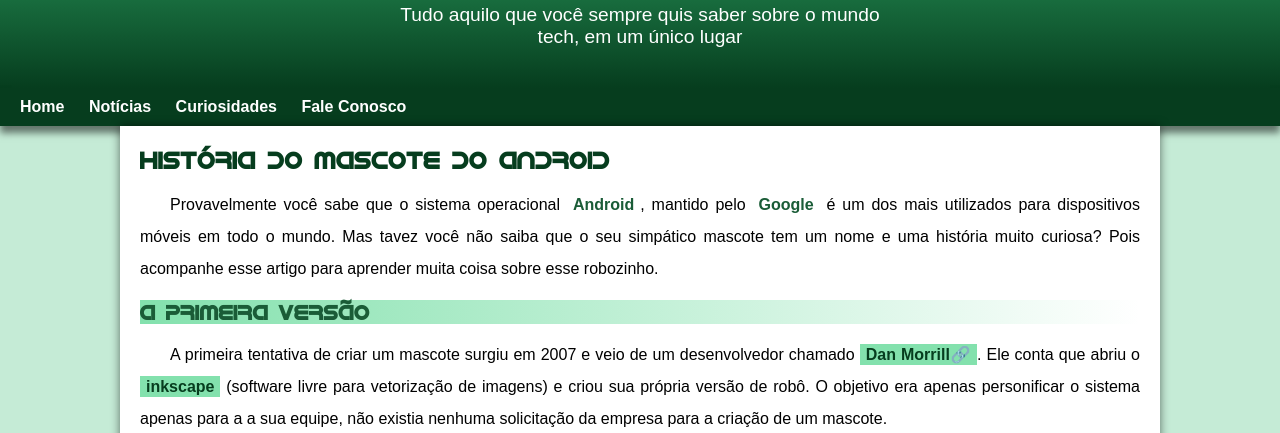
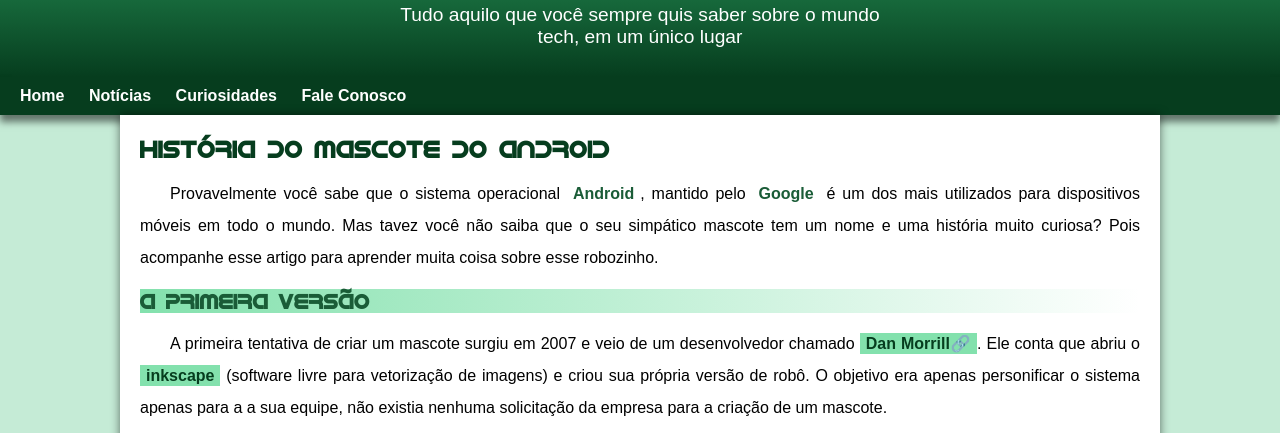
Before and after one commit to MateusVilla1/projeto-android, a plain HTML site: page index.html in a window 1280 px wide. Shown: the part 113-546 px from the top of the page. Drawn offline with Linux system fonts and the light colour scheme.

Commit message:
Update style.css

```diff
--- a/estilos/style.css
+++ b/estilos/style.css
@@ -56,9 +56,7 @@ header>p {
     margin:auto
 
 }
-header>p {
-    padding-bottom: 40px;
-}
+
 
 header {
     background-image: linear-gradient(to bottom, var(--cor3), var(--cor5));
```
